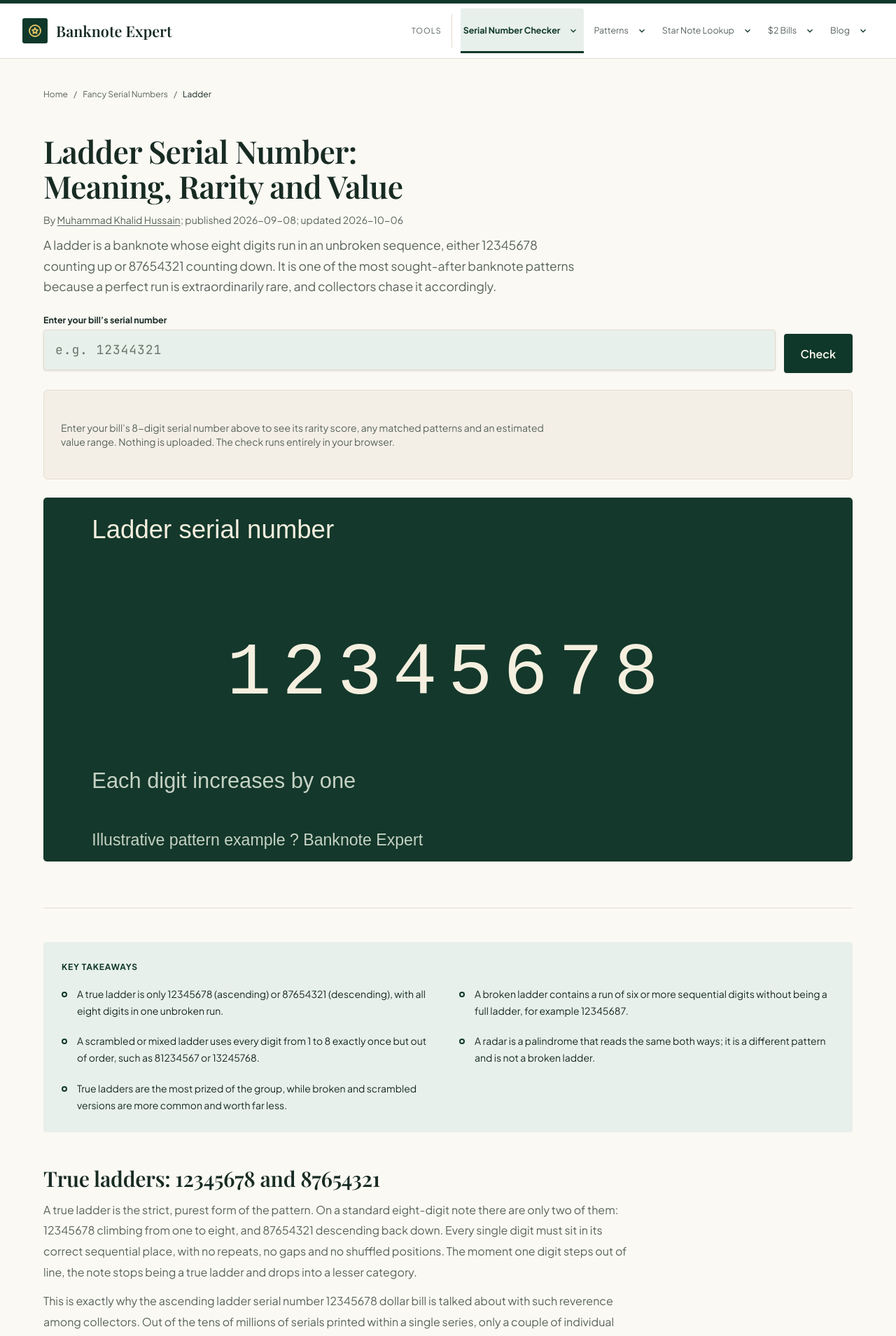
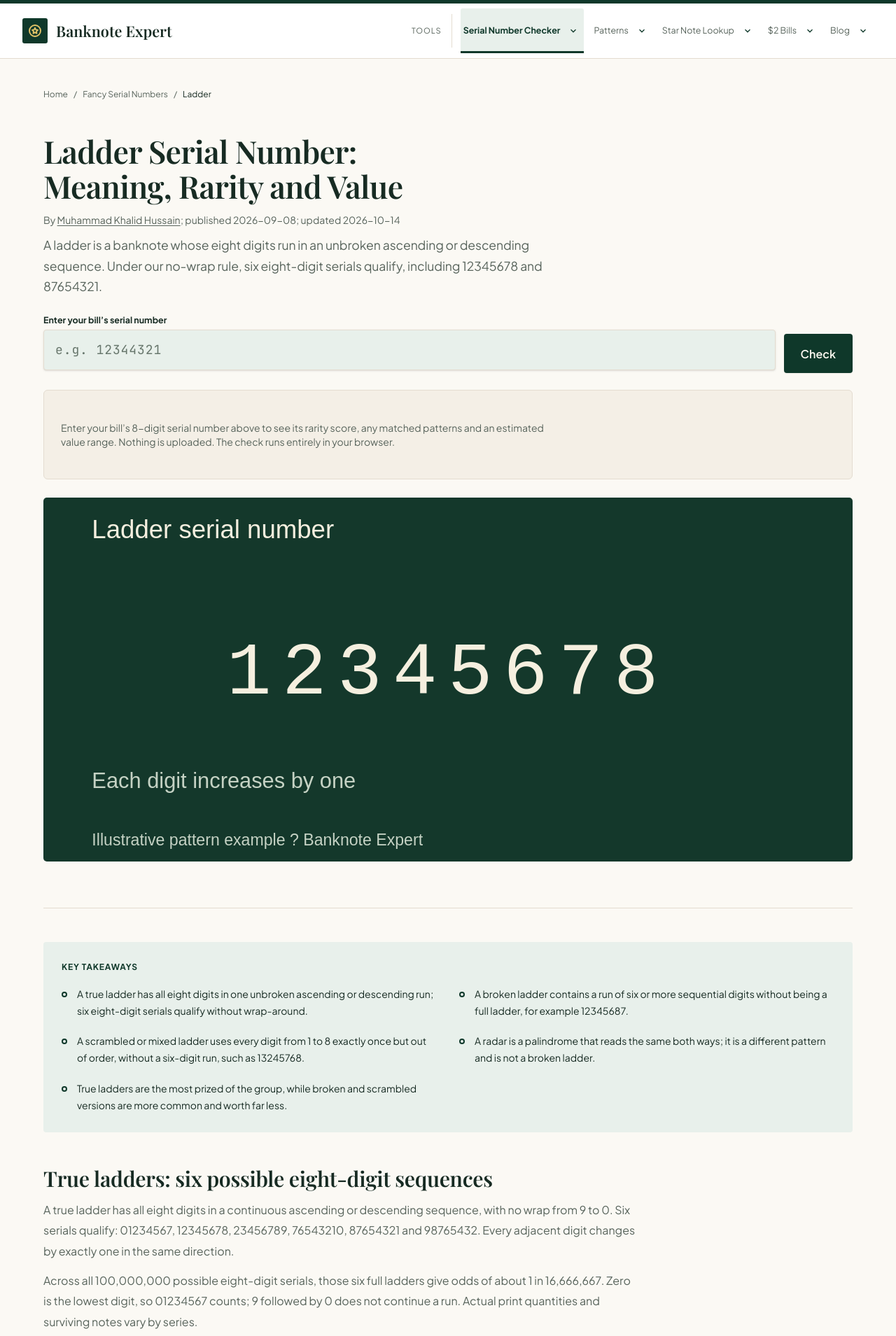
Before and after one commit to mkhalidh/banknoteexpert, a Next.js app: page /fancy-serial-numbers/ladder in a window 1280 px wide. Shown: the top 1909 px of the page at 70% size. Built offline with nearby package versions, Linux system fonts and the light colour scheme; a web font is replaced by a local one.

Commit message:
Fix sitemap indexing and ladder content consistency

```diff
--- a/scripts/audit-links.ts
+++ b/scripts/audit-links.ts
@@ -243,6 +243,8 @@ for (const p of pages) {
 }
 const overConcentrated: string[] = [];
 for (const [target, counts] of anchorByTarget) {
+  // Author bylines should use the person's actual name consistently.
+  if (target === "/about-the-author/") continue;
   const total = [...counts.values()].reduce((a, b) => a + b, 0);
   if (total < ANCHOR_MIN_INBOUND) continue;
   const max = Math.max(...counts.values());
--- a/scripts/audit-seo.mjs
+++ b/scripts/audit-seo.mjs
@@ -28,7 +28,9 @@ if (!metadataOnly) {
   for (const [path, doc] of documents) {
     check(doc.querySelector('link[rel="canonical"]')?.href === origin + path, `${path}: canonical mismatch`);
     check(doc.querySelectorAll("h1").length === 1, `${path}: expected one H1`);
-    check(!/noindex/.test(doc.querySelector('meta[name="robots"]')?.content ?? ""), `${path}: noindex public page`);
+    const route = routes.find(item => item.path === path);
+    const robots = doc.querySelector('meta[name="robots"]')?.content ?? "";
+    check(route?.indexable ? !/noindex/.test(robots) : /noindex/.test(robots), `${path}: incorrect robots index status`);
     check(!doc.querySelector("img:not([alt])"), `${path}: image missing alt attribute`);
     for (const selector of ['meta[property="og:image"]', 'meta[name="twitter:image"]']) {
       const image = doc.querySelector(selector)?.content;
@@ -75,7 +77,8 @@ if (!metadataOnly) {
   if (existsSync(sitemapFile)) {
     const xml = new JSDOM(readFileSync(sitemapFile, "utf8"), { contentType: "text/xml" }).window.document;
     const urls = [...xml.querySelectorAll("url")];
-    check(urls.length === 19, `Expected 19 sitemap URLs, got ${urls.length}`);
+    const expected = routes.filter(route => route.indexable).length;
+    check(urls.length === expected, `Expected ${expected} sitemap URLs, got ${urls.length}`);
     for (const node of urls) {
       const loc = node.querySelector("loc")?.textContent;
       check(loc?.startsWith(origin + "/") && loc.endsWith("/") && documents.has(new URL(loc).pathname), `Invalid sitemap URL ${loc}`);
--- a/src/app/privacy/page.tsx
+++ b/src/app/privacy/page.tsx
@@ -9,6 +9,7 @@ export const metadata: Metadata = buildMetadata({
   title: content.meta.title,
   description: content.meta.description,
   path: content.meta.path,
+  noindex: true,
 });
 
 export default function Page() {
--- a/src/app/terms/page.tsx
+++ b/src/app/terms/page.tsx
@@ -9,6 +9,7 @@ export const metadata: Metadata = buildMetadata({
   title: content.meta.title,
   description: content.meta.description,
   path: content.meta.path,
+  noindex: true,
 });
 
 export default function Page() {
--- a/src/config/page-dates.ts
+++ b/src/config/page-dates.ts
@@ -1,10 +1,10 @@
 // Recorded visible update dates; undated pages use their last source commit.
 // Keep these dates in sync when publishing substantive content changes.
 export const pageModified: Record<string, string> = {
-  "/": "2026-10-06",
-  "/fancy-serial-numbers/": "2026-09-21",
+  "/": "2026-10-14",
+  "/fancy-serial-numbers/": "2026-10-14",
   "/fancy-serial-numbers/radar/": "2026-10-06",
-  "/fancy-serial-numbers/ladder/": "2026-10-06",
+  "/fancy-serial-numbers/ladder/": "2026-10-14",
   "/fancy-serial-numbers/low-serial-number/": "2026-10-06",
   "/fancy-serial-numbers/birthday-note/": "2026-10-06",
   "/fancy-serial-number-value/": "2026-09-21",
--- a/src/config/routes.ts
+++ b/src/config/routes.ts
@@ -233,7 +233,7 @@ export const routes: RouteEntry[] = [
     pageType: "legal",
     priority: 0.1,
     changeFrequency: "yearly",
-    indexable: true,
+    indexable: false, // TODO(human): confirm the owner's preferred legal-page indexing policy.
   },
   {
     path: "/terms/",
@@ -243,7 +243,7 @@ export const routes: RouteEntry[] = [
     pageType: "legal",
     priority: 0.1,
     changeFrequency: "yearly",
-    indexable: true,
+    indexable: false, // TODO(human): confirm the owner's preferred legal-page indexing policy.
   },
 ];
 
--- a/src/content/ladder.ts
+++ b/src/content/ladder.ts
@@ -8,27 +8,27 @@ export const content: PageContent = {
       "What a ladder serial number is, how true, broken and scrambled ladders differ, how rare each one is, and what a ladder banknote is actually worth.",
     h1: "Ladder Serial Number: Meaning, Rarity and Value",
     primaryKeyword: "ladder serial number",
-    lead: "A ladder is a banknote whose eight digits run in an unbroken sequence, either 12345678 counting up or 87654321 counting down. It is one of the most sought-after banknote patterns because a perfect run is extraordinarily rare, and collectors chase it accordingly.",
+    lead: "A ladder is a banknote whose eight digits run in an unbroken ascending or descending sequence. Under our no-wrap rule, six eight-digit serials qualify, including 12345678 and 87654321.",
   },
   takeaways: [
-    "A true ladder is only 12345678 (ascending) or 87654321 (descending), with all eight digits in one unbroken run.",
+    "A true ladder has all eight digits in one unbroken ascending or descending run; six eight-digit serials qualify without wrap-around.",
     "A broken ladder contains a run of six or more sequential digits without being a full ladder, for example 12345687.",
-    "A scrambled or mixed ladder uses every digit from 1 to 8 exactly once but out of order, such as 81234567 or 13245768.",
+    "A scrambled or mixed ladder uses every digit from 1 to 8 exactly once but out of order, without a six-digit run, such as 13245768.",
     "A radar is a palindrome that reads the same both ways; it is a different pattern and is not a broken ladder.",
     "True ladders are the most prized of the group, while broken and scrambled versions are more common and worth far less.",
   ],
   sections: [
     {
       id: "true-ladder",
-      heading: "True ladders: 12345678 and 87654321",
+      heading: "True ladders: six possible eight-digit sequences",
       blocks: [
         {
           kind: "paragraph",
-          text: "A true ladder is the strict, purest form of the pattern. On a standard eight-digit note there are only two of them: 12345678 climbing from one to eight, and 87654321 descending back down. Every single digit must sit in its correct sequential place, with no repeats, no gaps and no shuffled positions. The moment one digit steps out of line, the note stops being a true ladder and drops into a lesser category.",
+          text: "A true ladder has all eight digits in a continuous ascending or descending sequence, with no wrap from 9 to 0. Six serials qualify: 01234567, 12345678, 23456789, 76543210, 87654321 and 98765432. Every adjacent digit changes by exactly one in the same direction.",
         },
         {
           kind: "paragraph",
-          text: "This is exactly why the ascending ladder serial number 12345678 dollar bill is talked about with such reverence among collectors. Out of the tens of millions of serials printed within a single series, only a couple of individual notes can ever wear a perfect ascending or descending run. Compared with more forgiving fancy patterns, the odds of a clean eight-digit climb are tiny, which is what places the perfect run among the rarest banknote patterns you can hope to pull from circulation.",
+          text: "Across all 100,000,000 possible eight-digit serials, those six full ladders give odds of about 1 in 16,666,667. Zero is the lowest digit, so 01234567 counts; 9 followed by 0 does not continue a run. Actual print quantities and surviving notes vary by series.",
         },
         {
           kind: "paragraph",
@@ -60,7 +60,7 @@ export const content: PageContent = {
       blocks: [
         {
           kind: "paragraph",
-          text: "A scrambled ladder serial number takes a different approach entirely. Instead of demanding a sequence, it asks only that every digit from 1 through 8 appears exactly once: the full set of ladder digits, but shuffled out of order. So 81234567 and 13245768 both qualify: no digit repeats, none is missing, yet the run is clearly jumbled rather than climbing or descending.",
+          text: "A scrambled ladder serial number uses every digit from 1 through 8 exactly once, without a six-digit sequential run. For example, 13245768 has all eight digits but no qualifying run. By contrast, 81234567 contains the seven-digit run 1234567 and is a broken ladder under this site's rule.",
         },
         {
           kind: "paragraph",
@@ -117,7 +117,7 @@ export const content: PageContent = {
           ordered: true,
           items: [
             "Write out all eight digits exactly as they appear on the note, left to right.",
-            "If they read 12345678 or 87654321, you are holding the perfect, strict form.",
+            "If all eight digits rise or fall by one at each step without wrapping from 9 to 0, you have a true ladder.",
             "If six or more digits run in sequence but the note falls short of a full run, it is a broken example.",
             "If every digit from 1 to 8 appears once but the order is jumbled, it is a scrambled or mixed one.",
           ],
@@ -173,7 +173,7 @@ export const comparison = {
     ],
     [
       "Scrambled / mixed",
-      "81234567",
+      "13245768",
       "Every digit from 1 to 8 present exactly once, but out of order.",
       "Most common",
     ],
--- a/src/lib/seo.ts
+++ b/src/lib/seo.ts
@@ -11,7 +11,7 @@ export interface BuildMetadataParams {
   path: string;
   /** Optional path or absolute URL to a page-specific OG image. */
   ogImage?: string;
-  /** When true the page is marked noindex/nofollow. */
+  /** When true the page is excluded from search results while links remain crawlable. */
   noindex?: boolean;
 }
 
@@ -41,7 +41,7 @@ export function buildMetadata({
       canonical,
     },
     robots: noindex
-      ? { index: false, follow: false }
+      ? { index: false, follow: true }
       : { index: true, follow: true },
     openGraph: {
       type: "website",
--- a/src/lib/serial/patterns.ts
+++ b/src/lib/serial/patterns.ts
@@ -452,7 +452,7 @@ export const patterns: PatternDefinition[] = [
     name: "Repeater",
     slug: "repeater",
     description: "The first four digits repeat as the last four (ABCDABCD).",
-    example: "12341234",
+    example: "24682468",
     detect: (d) => isFourRepeat(d),
     rarityOdds: "1 in 10,000",
     baseScore: 62,
@@ -658,7 +658,7 @@ export const patterns: PatternDefinition[] = [
     description: "All eight digits ascend or descend in sequence.",
     example: "12345678",
     detect: (d) => isFullLadder(d),
-    rarityOdds: "1 in 5,000,000",
+    rarityOdds: "1 in 16,666,667",
     baseScore: 85,
     href: LADDER_HREF,
   },
@@ -677,7 +677,7 @@ export const patterns: PatternDefinition[] = [
       if (isFullLadder(d)) return false;
       return longestSequentialRun(d) >= 6;
     },
-    rarityOdds: "1 in 1,000",
+    rarityOdds: "1 in 35,286",
     baseScore: 45,
     href: LADDER_HREF,
   },
@@ -699,7 +699,7 @@ export const patterns: PatternDefinition[] = [
     name: "Trinary",
     slug: "trinary",
     description: "Built from exactly three different digits.",
-    example: "12312312",
+    example: "11223312",
     detect: (d) => distinctCount(d) === 3,
     rarityOdds: "1 in 400",
     baseScore: 40,
```
Also changed, not shown: 1 other file (tests, documents, lock files or other folders).
